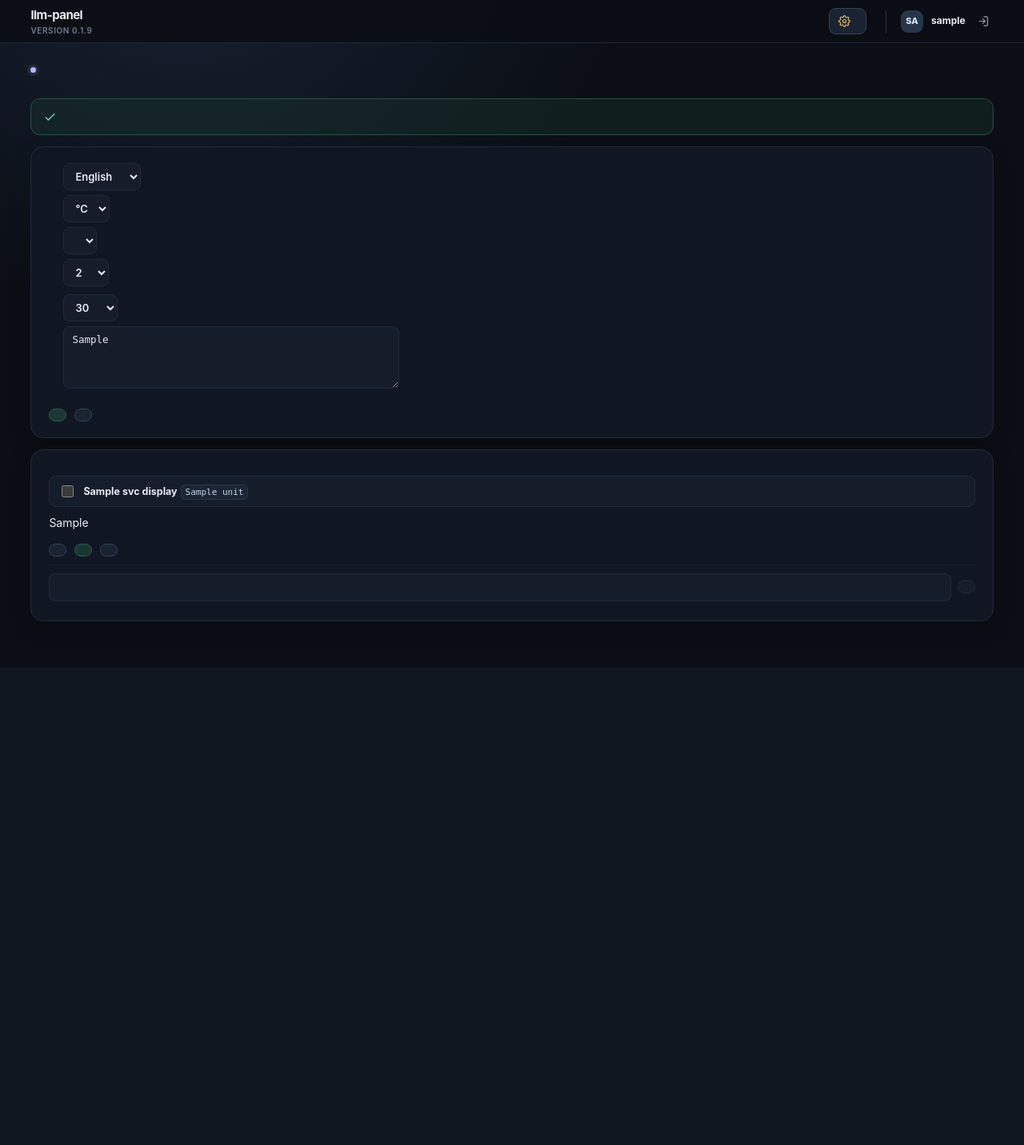
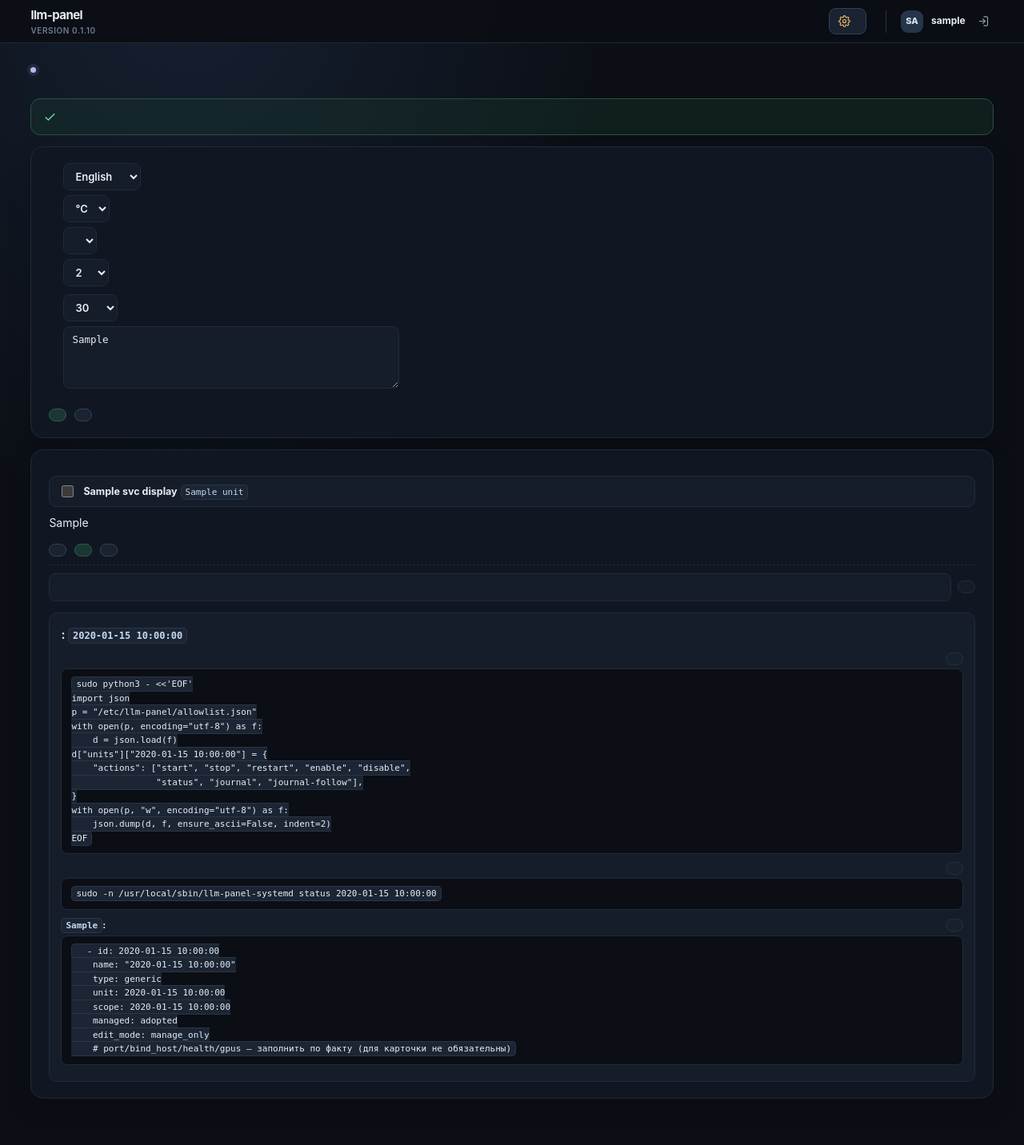
Before and after one commit to D-Stepenko/llm-panel, a Python web app: template llm_panel/templates/config.html in a window 1280 px wide. Shown: the whole page at 80% size. Before the commit the page ends 815 px from the top, so only its background shows below. Run offline with Jinja, Linux system fonts and the light colour scheme; the template is opened without the code that fills it: most values are stand-ins (such as "Sample title", 1, 10 or a date in 2020); lists and menus that the app fills with data are empty.

Commit message:
﻿v0.1.10: scope-детект по LoadState + блок «права панели» после добавления
Баг: systemctl show (вкл. --user) отвечает rc=0 и непустым ActiveState
(inactive) даже для НЕсуществующего юнита — «Добавить юнит по имени»
принимал любую строку *.service и сохранял всё как user-юнит.

- systemd_units.py: show_unit запрашивает LoadState; UnitInfo.load_state;
  _info_from_show() возвращает None при LoadState "" / "not-found"
  (юнит существует = loaded/found/masked);
- routes/config.py: успешное добавление редиректит с ?added=&scope=;
  config_page валидирует added (UNIT_RE), scope, вычисляет added_id
  (slug), передаёт registry_path из config.yaml;
- config.html: блок «Права панели для юнита»: для system — готовый
  python3-сниппет добавления в /etc/llm-panel/allowlist.json + команда
  проверки helper'а; для user — пояснение (helper/allowlist не нужны);
  для обоих — заготовка блока services.yaml с фактическим путём реестра
  (state.cfg.services_file); кнопки «Копировать»;
- app.js: копирование в буфер (navigator.clipboard, event delegation);
- app.css: .cfg-priv-block/.copy-row/.code-block; _scan.html: бейдж
  «user-юнит» у сохранённых юнитов;
- i18n en/ru: cfg_priv_*, copy, copied;
- тесты: _info_from_show (not-found None / loaded / found) + редирект
  added&scope — 139/139.

```diff
--- a/llm_panel/__init__.py
+++ b/llm_panel/__init__.py
@@ -3,4 +3,4 @@
 Реализация по ТЗ «llm-panel-tz-reviewed.md» (ред. 1.1), этап 1 (MVP).
 """
 
-__version__ = "0.1.9"
+__version__ = "0.1.10"
--- a/llm_panel/static/app.css
+++ b/llm_panel/static/app.css
@@ -247,6 +247,13 @@ h1 { margin: 0; font-size: clamp(26px,3vw,34px); line-height: 1.14; letter-spaci
 .cfg-add-unit input[type="text"]:focus { outline: none; border-color: var(--accent); }
 .cfg-add-msg { padding: 8px 11px; border-radius: 8px; margin-bottom: 8px; font-size: 12.5px; }
 .cfg-add-msg.err { border: 1px solid var(--red); color: var(--red); background: var(--red-dark); }
+.cfg-priv-block { margin-top: 14px; padding: 12px 14px; border: 1px solid var(--line-soft); border-radius: 10px; background: var(--surface-2); }
+.cfg-priv-block h3 code { font-size: 12px; }
+.copy-row { display: flex; align-items: center; justify-content: space-between; gap: 10px; margin: 10px 0 4px; }
+.copy-label { font-size: 12px; font-weight: 650; color: var(--text); }
+.copy-label code { font-size: 11px; }
+.code-block { margin: 0 0 8px; padding: 10px 12px; border: 1px solid var(--line-soft); border-radius: 8px; background: var(--bg, #14171c); overflow-x: auto; font-size: 11.5px; line-height: 1.5; }
+.code-block code { white-space: pre; color: var(--text); }
 body.order-dragging { cursor: grabbing; user-select: none; -webkit-user-select: none; }
 .service-grid { display: grid; grid-template-columns: repeat(2, minmax(0,1fr)); gap: 14px; }
 .service-card { min-width: 0; background: var(--surface); border: 1px solid var(--line-soft); border-radius: var(--radius); overflow: hidden; box-shadow: var(--shadow); display: flex; flex-direction: column; }
--- a/llm_panel/static/app.js
+++ b/llm_panel/static/app.js
@@ -154,3 +154,18 @@
     if (order.active && e.key === "Escape") exitOrder("");
   });
 })();
+// --- Config Panel: кнопки «Копировать» в блоке прав добавленного юнита -------
+(function () {
+  "use strict";
+  document.addEventListener("click", function (e) {
+    var btn = e.target.closest("[data-copy]");
+    if (!btn) return;
+    var code = document.getElementById(btn.dataset.copy);
+    if (!code || !navigator.clipboard) return;
+    navigator.clipboard.writeText(code.textContent).then(function () {
+      var old = btn.textContent;
+      btn.textContent = btn.dataset.copyOk || "OK";
+      setTimeout(function () { btn.textContent = old; }, 1200);
+    }).catch(function () { /* нет доступа к буферу — текст можно выделить вручную */ });
+  });
+})();
--- a/llm_panel/templates/_scan.html
+++ b/llm_panel/templates/_scan.html
@@ -17,7 +17,7 @@
 {% if s.scope == 'user' %}{% set val = 'user:' ~ s.unit %}{% else %}{% set val = s.unit %}{% endif %}
 <label class="svc-display-row svc-extra">
   <input type="checkbox" name="extra_units" value="{{ val }}" checked>
-  <span><code>{{ val }}</code></span>
+  <span><code>{{ val }}</code>{% if s.scope == 'user' %} <span class="svc-scope-badge">{{ t('user_unit') }}</span>{% endif %}</span>
 </label>
 {% endfor %}
 
--- a/llm_panel/templates/base.html
+++ b/llm_panel/templates/base.html
@@ -12,7 +12,7 @@
 <div class="shell">
   <header class="topbar">
     <a class="brand" href="/" aria-label="llm-panel">
-      <div><div class="brand-name">llm-panel</div><div class="version">VERSION {{ version | default('0.1.9') }}</div></div>
+      <div><div class="brand-name">llm-panel</div><div class="version">VERSION {{ version | default('0.1.10') }}</div></div>
     </a>
     <nav class="nav" aria-label="{{ t('nav_aria') }}">
       <a class="nav-btn {{ 'active' if request.url.path == '/' }}" href="/">{{ t('nav_status') }}</a>
--- a/llm_panel/templates/config.html
+++ b/llm_panel/templates/config.html
@@ -110,5 +110,52 @@
     </form>
     <div class="muted cfg-hint">{{ t('cfg_scan_add_hint') }}</div>
   </div>
+
+  {% if added %}
+  {# Что ещё нужно, чтобы панель управляла юнитом: готовые команды для копирования
+     (allowlist — для system-юнитов) и блок services.yaml с фактическими путями. #}
+  <div class="cfg-priv-block" id="cfg-priv">
+    <h3 class="cfg-section-title">{{ t('cfg_priv_title') }}: <code>{{ added }}</code></h3>
+    {% if added_scope == 'user' %}
+      <div class="muted cfg-hint">{{ t('cfg_priv_user') }}</div>
+    {% else %}
+      <div class="muted cfg-hint">{{ t('cfg_priv_system_hint') }}</div>
+      <div class="copy-row">
+        <span class="copy-label">{{ t('cfg_priv_allowlist') }}</span>
+        <button type="button" class="action-btn btn-muted" data-copy="copy-allowlist" data-copy-ok="{{ t('copied') }}">{{ t('copy') }}</button>
+      </div>
+      <pre class="code-block"><code id="copy-allowlist">sudo python3 - <<'EOF'
+import json
+p = "/etc/llm-panel/allowlist.json"
+with open(p, encoding="utf-8") as f:
+    d = json.load(f)
+d["units"]["{{ added }}"] = {
+    "actions": ["start", "stop", "restart", "enable", "disable",
+                "status", "journal", "journal-follow"],
+}
+with open(p, "w", encoding="utf-8") as f:
+    json.dump(d, f, ensure_ascii=False, indent=2)
+EOF</code></pre>
+      <div class="copy-row">
+        <span class="copy-label">{{ t('cfg_priv_check') }}</span>
+        <button type="button" class="action-btn btn-muted" data-copy="copy-check" data-copy-ok="{{ t('copied') }}">{{ t('copy') }}</button>
+      </div>
+      <pre class="code-block"><code id="copy-check">sudo -n /usr/local/sbin/llm-panel-systemd status {{ added }}</code></pre>
+    {% endif %}
+    <div class="copy-row">
+      <span class="copy-label">{{ t('cfg_priv_yaml') }} <code>{{ registry_path }}</code>:</span>
+      <button type="button" class="action-btn btn-muted" data-copy="copy-yaml" data-copy-ok="{{ t('copied') }}">{{ t('copy') }}</button>
+    </div>
+    <pre class="code-block"><code id="copy-yaml">  - id: {{ added_id }}
+    name: "{{ added }}"
+    type: generic
+    unit: {{ added }}
+    scope: {{ added_scope }}
+    managed: adopted
+    edit_mode: manage_only
+    # port/bind_host/health/gpus — заполнить по факту (для карточки не обязательны)</code></pre>
+    <div class="muted cfg-hint">{{ t('cfg_priv_yaml_hint') }}</div>
+  </div>
+  {% endif %}
 </div>
 {% endblock %}
--- a/pyproject.toml
+++ b/pyproject.toml
@@ -4,7 +4,7 @@ build-backend = "setuptools.build_meta"
 
 [project]
 name = "llm-panel"
-version = "0.1.9"
+version = "0.1.10"
 description = "Локальная веб-панель управления LLM-станцией (ТЗ llm-panel-tz-reviewed.md, этап 1 MVP)"
 readme = "README.md"
 requires-python = ">=3.11"
```
Also changed, not shown: llm_panel/i18n.py (+18 -0 lines), llm_panel/routes/config.py (+15 -1 lines), llm_panel/systemd_units.py (+17 -1 lines), tests/test_service_display.py (+2 -1 lines), tests/test_user_units.py (+44 -3 lines).
